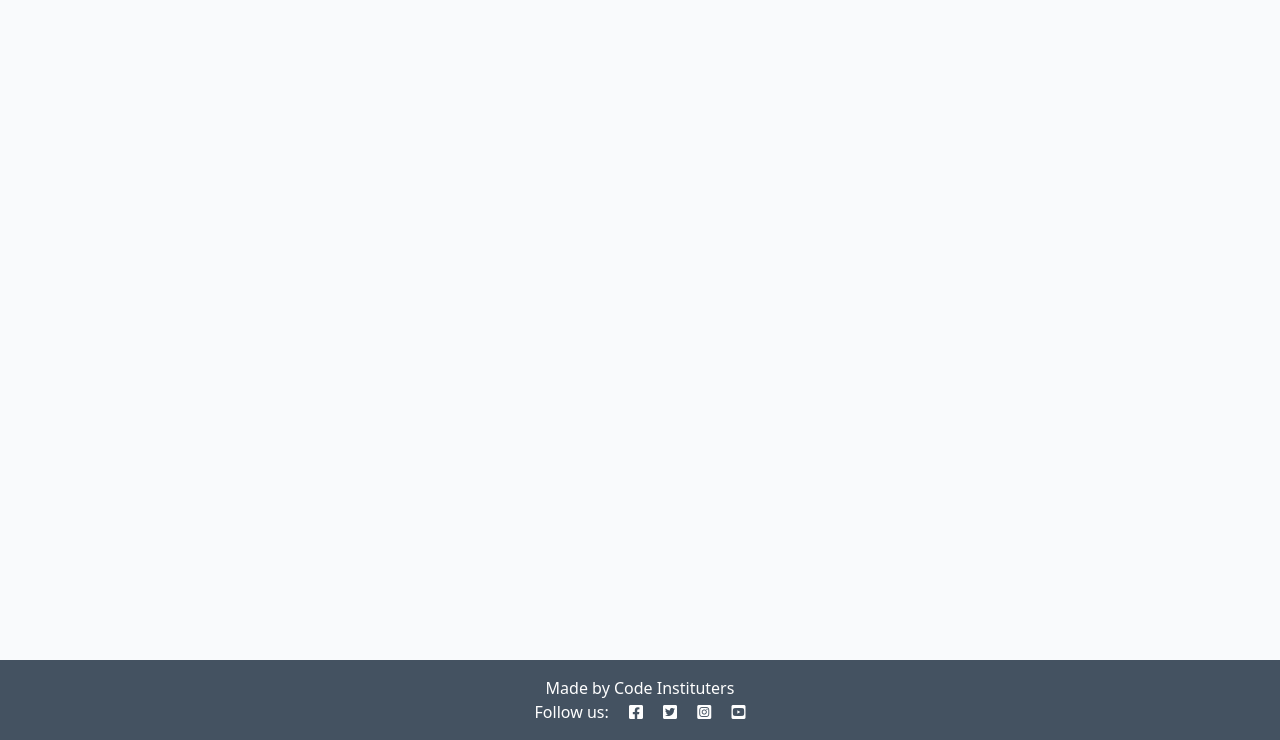
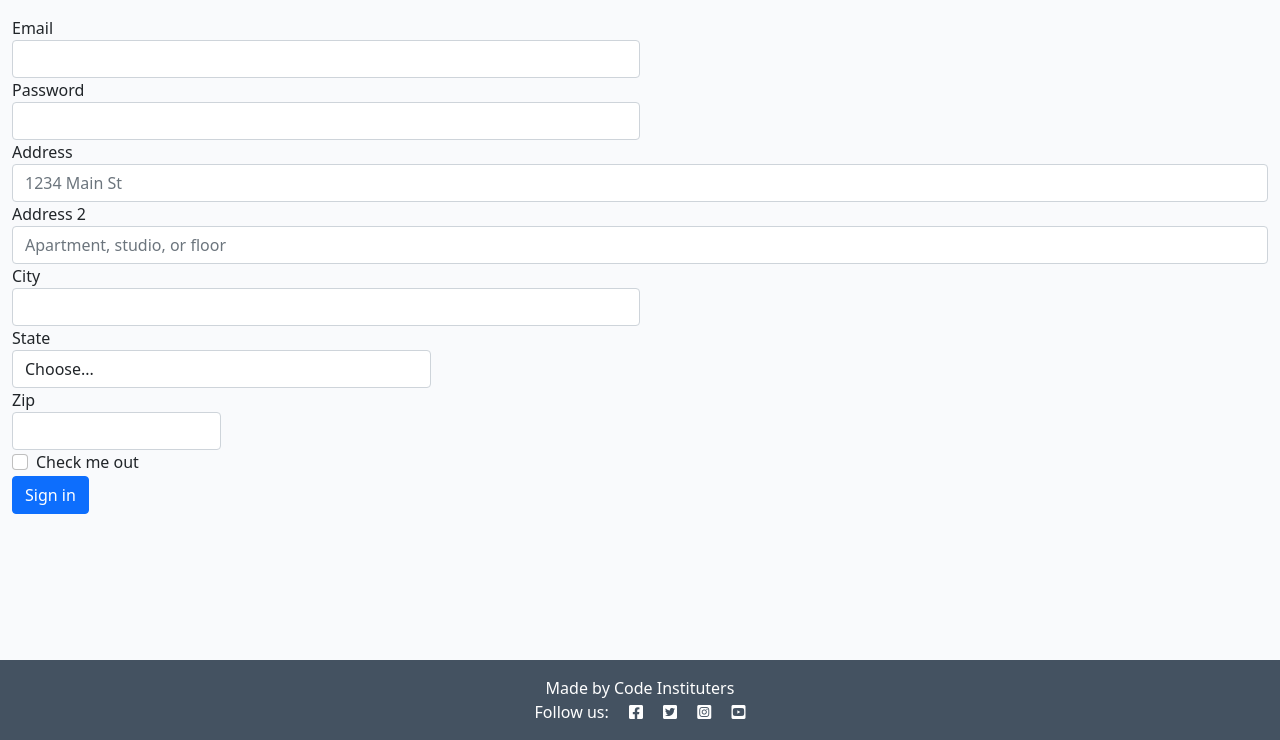
Before and after one commit to Melhefnawi/Restaurant-Booking, a Django app: page / in a window 1280 px wide. Shown: the part 60-800 px from the top of the page. Run offline with Django 3.2, Linux system fonts and the light colour scheme; parts of the project's set-up code (start-up, migrations or seed data) failed here and were passed over.

Commit message:
adding Booking_details class

```diff
--- a/bookingsystem/views.py
+++ b/bookingsystem/views.py
@@ -1,5 +1,5 @@
-from django.shortcuts import render
-from django.views import generic
+from django.shortcuts import render, redirect, get_object_or_404
+from django.views import generic, view
 from .models import Booking_details, Client, Menu
 # Create your views here.
 
@@ -9,3 +9,11 @@ class BookingList(generic.ListView):
     model = Booking_details
     queryset = Booking_details.objects.all()
     template_name = 'booking/index.html'
+
+
+class BookingDetails(view):
+
+    def get(self, request, First_Name, *args, **kwargs):
+
+        queryset = Booking_details.objects.all()
+        booking = get_object_or_404(queryset, First_Name=First_Name)
--- a/templates/booking/index.html
+++ b/templates/booking/index.html
@@ -1,18 +1,69 @@
-{% extends "booking/base.html" %}
-
-{% block content %}
+{% extends "booking/base.html" %} {% block content %}
 
 <div class="container-fluid">
-    <div class="row">
-
-        <!-- Blog Entries Column -->
-        <div class="col-12 mt-3 left">
-            <div class="row">
-
+  <div class="row">
+    <!-- Blog Entries Column -->
+    <div class="col-12 mt-3 left">
+      <div class="row">
+        <form>
+          <div class="form-row">
+            <div class="form-group col-md-6">
+              <label for="inputEmail4">Email</label>
+              <input type="email" class="form-control" id="inputEmail4" />
             </div>
-        </div>
+            <div class="form-group col-md-6">
+              <label for="inputPassword4">Password</label>
+              <input type="password" class="form-control" id="inputPassword4" />
+            </div>
+          </div>
+          <div class="form-group">
+            <label for="inputAddress">Address</label>
+            <input
+              type="text"
+              class="form-control"
+              id="inputAddress"
+              placeholder="1234 Main St"
+            />
+          </div>
+          <div class="form-group">
+            <label for="inputAddress2">Address 2</label>
+            <input
+              type="text"
+              class="form-control"
+              id="inputAddress2"
+              placeholder="Apartment, studio, or floor"
+            />
+          </div>
+          <div class="form-row">
+            <div class="form-group col-md-6">
+              <label for="inputCity">City</label>
+              <input type="text" class="form-control" id="inputCity" />
+            </div>
+            <div class="form-group col-md-4">
+              <label for="inputState">State</label>
+              <select id="inputState" class="form-control">
+                <option selected>Choose...</option>
+                <option>...</option>
+              </select>
+            </div>
+            <div class="form-group col-md-2">
+              <label for="inputZip">Zip</label>
+              <input type="text" class="form-control" id="inputZip" />
+            </div>
+          </div>
+          <div class="form-group">
+            <div class="form-check">
+              <input class="form-check-input" type="checkbox" id="gridCheck" />
+              <label class="form-check-label" for="gridCheck">
+                Check me out
+              </label>
+            </div>
+          </div>
+          <button type="submit" class="btn btn-primary">Sign in</button>
+        </form>
+      </div>
     </div>
-
+  </div>
 </div>
 
 {%endblock%}
--- a/templates/booking/menu.html
+++ b/templates/booking/menu.html
@@ -1,4 +1,4 @@
-{% extends 'base.html' %} {% block content %}
+{% extends 'booking/base.html' %} {% block content %}
 
 <div class="masthead">
     <div class="container">
```
